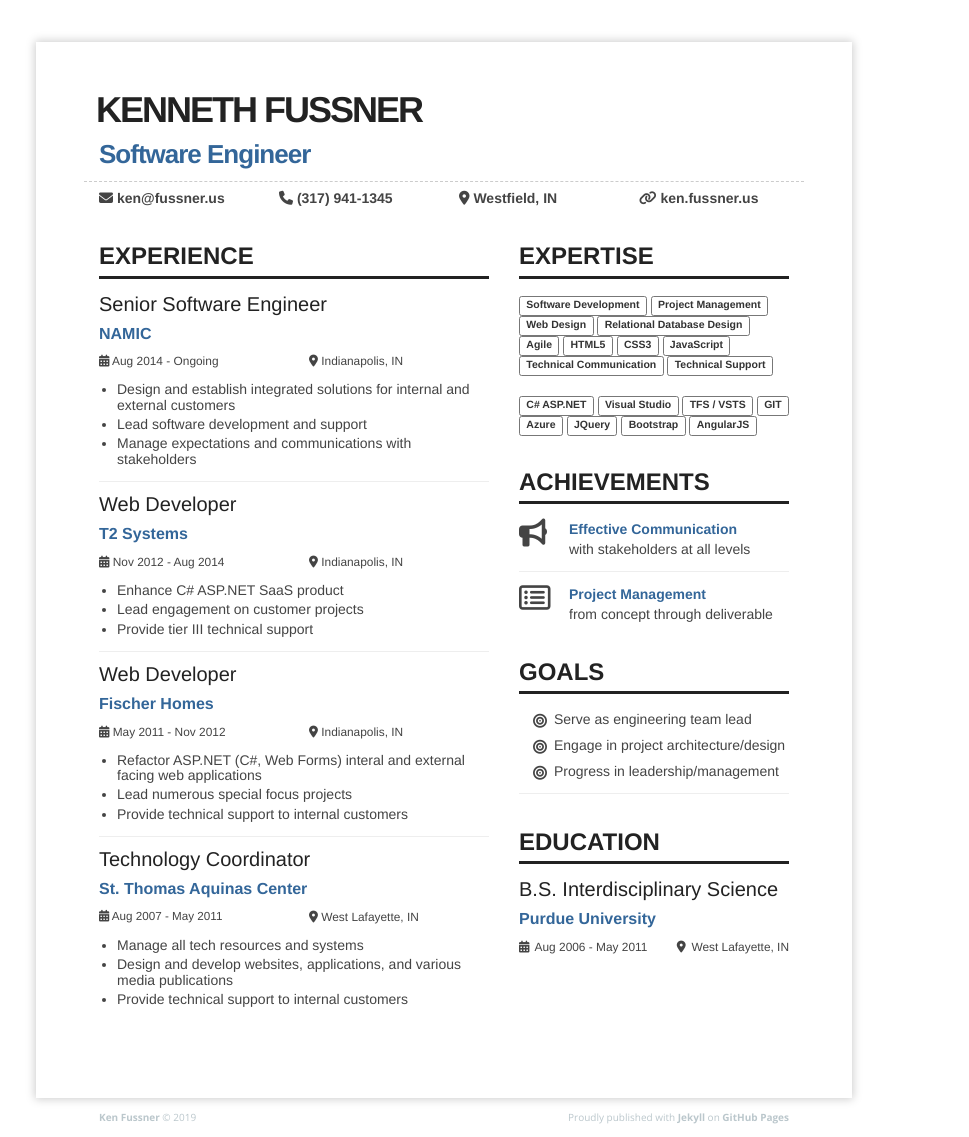
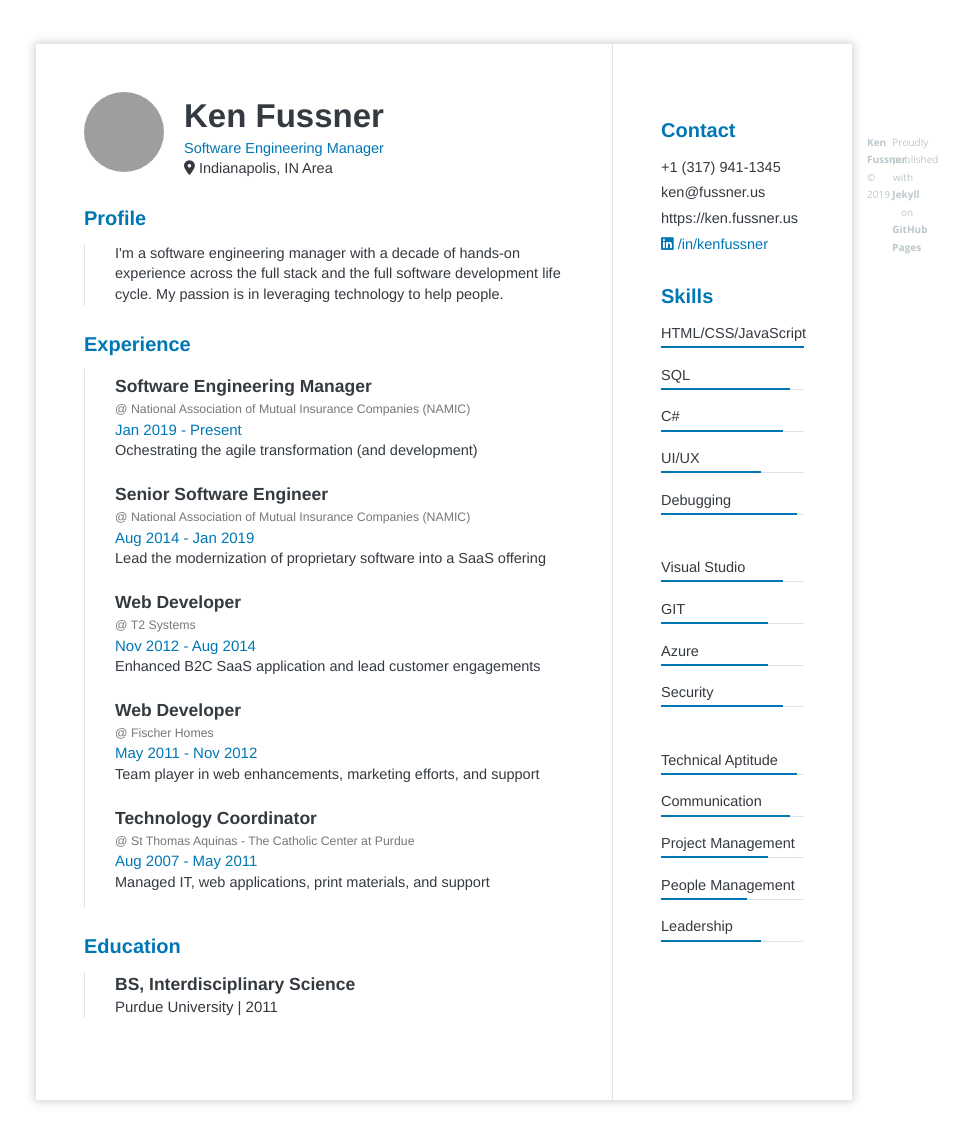
Before and after one commit to kenfussner/kenfussner.github.io, a Jekyll site: the page built from resume.html, in a window 1280 px wide. Shown: the whole page, without its empty margins (196-1165 px from the left). Built offline with Jekyll 4.4.1, drawn with Linux system fonts in a browser that asks for light colours; nearby versions of some CDN libraries; grey boxes are pictures that could not be loaded.

Commit message:
update resume and avatar

```diff
--- a/resume.html
+++ b/resume.html
@@ -9,90 +9,126 @@ current: resume
     .site-wrapper {
         width: 8.5in;
         height: 11in;
-        padding: .5in;
         margin: 3em auto;
         box-shadow: 0 0 9px 1px #ccc;
-        color: #444;
+        color: #343a40;
         letter-spacing: initial;
+        font-size: 1.45rem;
+        font-family: 'karla', sans-serif;
+        display: flex;
     }
 
-    h1,
-    h2,
-    h3,
-    h4,
-    h5,
-    h6 {
-        color: #222;
+    main {
+        padding: .5in;
+        width: 6in;
     }
 
-    h2,
-    h5,
-    .achievement strong {
-        color: #369 !important;
+    aside {
+        width: 2.5in;
+        padding: .5in;
+        border-left: 1px solid #dee2e6;
     }
 
-    h1 {
-        margin-top: 0;
-        padding-top: 0;
-        font-weight: bold;
-        text-transform: uppercase;
+    .media {
+        display: flex;
+        align-items: flex-start;
     }
 
-    h2 {
-        font-weight: bold;
-        font-size: 26px;
-        margin-top: 0;
+    .media img {
+        width: 80px;
+        height: 80px;
+        margin-right: 1rem;
+        vertical-align: middle;
+        border-style: none;
+        border-radius: 50%;
     }
 
-    h3 {
-        text-transform: uppercase;
-        font-weight: bold;
-        display: block;
-        border-bottom: solid 3px;
-        margin-top: 36px;
-        padding-bottom: 5px;
-        margin-bottom: 15px;
+    .media .media-body {
+        flex: 1;
     }
 
-    h4 {
-        font-size: 20px;
+    .list-group {
+        display: flex;
+        flex-direction: column;
+        padding-left: 0;
+        margin-bottom: 0;
+    }
+    .list-group-item {
+        border: 0;
     }
 
-    h5 {
-        font-size: 16px;
-        font-weight: bold;
+    .list-group-item.border-bottom:after {
+        content: '';
+        position: absolute;
+        left: 0;
+        bottom: -1px;
+        border: 1px solid #0077b5;
+        width: var(--percentage);
     }
 
-    hr {
-        margin-top: 12px;
-        margin-bottom: 12px;
+    .heading1 {
+        font-weight: 700;
+        font-size: 3.3rem;
+    }
+    .heading2 {
+        font-size: 2rem;
+        margin-top: 2.5rem;
+        margin-bottom: 1rem;
+        font-weight: 700;
     }
 
-    .img-avatar {
-        display: none;
-        width: 80px;
+    .heading3 {
+        font-size: 1.75rem;
+        font-weight: 700;
+        margin-bottom: 0;
     }
 
-    #meta {
-        margin-top: 3px;
-        padding-top: 6px;
-        border-top: dashed 1px #ccc;
+    .heading4 {
+        font-size: 1.5rem;
+        margin-top: 0;
+        margin-bottom: 0;
     }
 
-    .facts {
-        padding: 10px 0 0 18px;
+    .text-dark {
+        color: #343a40;
+    }
+    .text-linkedin,
+    .text-linkedin i:before {
+        color: #0077b5 !important;
     }
 
-    .facts li {
-        line-height: 1.1em;
-        padding: 2px 0;
+    .mr-3 {
+        margin-right: 1rem;
+    }
+    .ml-3 {
+        margin-left: 1rem;
+    }
+    .border-left {
+        border-left: 1px solid #dee2e6;
+    }
+    .border-bottom {
+        border-bottom: 1px solid #dee2e6;
+    }
+    .pl-5 {
+        padding-left: 3rem;
+    }
+    .py-2 {
+        padding-top: .5rem;
+        padding-bottom: .5rem;
+    }
+    .m-0 {
         margin: 0;
     }
-
-    .label-outline {
-        background-color: inherit;
-        color: #333;
-        border: solid 1px #777;
+    .mb-4 {
+        margin-bottom: 1.5rem;
+    }
+    .px-0 {
+        padding-left: 0;
+        padding-right: 0;
+    }
+    .py-1 {
+        padding-top: .25rem;
+        padding-bottom: .25rem;
     }
 
     @media print {
@@ -100,182 +136,93 @@ current: resume
             margin: 0 auto;
         }
 
+        a:after {
+            content: "" !important;
+        }
+
         footer {
             display: none;
         }
     }
 </style>
-<div class="container-fluid">
-    <h1>Kenneth Fussner</h1>
-    <h2>Software Engineer</h2>
+<main>
+<div class="media">
+<img class="mr-3 rounded-circle" src="profile.jpg" />
+<div class="media-body ml-3">
+    <div class="heading1 mt-0 text-dark">Ken Fussner</div>
+    <div class="text-linkedin">Software Engineering Manager</div>
+    <span><i class="fa fa-map-marker"></i> Indianapolis, IN Area</span>
 </div>
-
-<div id="meta" class="container-fluid">
-    <div class="row">
-        <div class="col-xs-3">
-            <strong>
-                    <i class="fa fa-envelope"></i> ken@fussner.us
-                </strong>
+</div>
+<div class="heading2 text-linkedin">Profile</div>
+<div class="border-left pl-5">
+    I'm a software engineering manager with a decade of hands-on experience across the full stack and
+    the full software development life cycle. My passion is in leveraging technology to help people.
+</div>
+<div class="heading2 text-linkedin">Experience</div>
+    <div class="border-left pl-5">
+        <div class="py-2">
+            <div class="heading3">Software Engineering Manager</div>
+            <small class="text-muted">@ National Association of Mutual Insurance Companies (NAMIC)</small>
+            <div class="heading4 text-linkedin">Jan 2019 - Present</div>
+            <p>Ochestrating the agile transformation (and development)</p>
         </div>
-        <div class="col-xs-3">
-            <strong>
-                    <i class="fa fa-phone"></i> (317) 941-1345
-                </strong>
+        <div class="py-2">
+            <div class="heading3">Senior Software Engineer</div>
+            <small class="text-muted">@ National Association of Mutual Insurance Companies (NAMIC)</small>
+            <div class="heading4 text-linkedin">Aug 2014 - Jan 2019</div>
+            <p>Lead the modernization of proprietary software into a SaaS offering</p>
         </div>
-        <div class="col-xs-3">
-            <strong>
-                    <i class="fa fa-map-marker"></i> Westfield, IN
-                </strong>
+        <div class="py-2">
+            <div class="heading3">Web Developer</div>
+            <small class="text-muted">@ T2 Systems</small>
+            <div class="heading4 text-linkedin">Nov 2012 - Aug 2014</div>
+            <p>Enhanced B2C SaaS application and lead customer engagements</p>
         </div>
-        <div class="col-xs-3">
-            <strong>
-                    <i class="fa fa-link"></i> ken.fussner.us
-                </strong>
+        <div class="py-2">
+            <div class="heading3">Web Developer</div>
+            <small class="text-muted">@ Fischer Homes</small>
+            <div class="heading4 text-linkedin">May 2011 - Nov 2012</div>
+            <p>Team player in web enhancements, marketing efforts, and support</p>
+        </div>
+        <div class="py-2">
+            <div class="heading3">Technology Coordinator</div>
+            <small class="text-muted">@ St Thomas Aquinas - The Catholic Center at Purdue</small>
+            <div class="heading4 text-linkedin">Aug 2007 - May 2011</div>
+            <p>Managed IT, web applications, print materials, and support</p>
         </div>
     </div>
-</div>
-
-<div class="container-fluid">
-    <div class="row">
-        <div class="col-xs-7">
-            <h3>Experience</h3>
-            <div>
-                <h4>Senior Software Engineer</h4>
-                <h5>NAMIC</h5>
-                <div class="row small">
-                    <div class="col-xs-6">
-                        <i class="fa fa-calendar"></i> Aug 2014 - Ongoing
-                    </div>
-                    <div class="col-xs-6">
-                        <i class="fa fa-map-marker"></i> Indianapolis, IN
-                    </div>
-                </div>
-                <ul class="facts">
-                    <li>Design and establish integrated solutions for internal and external customers</li>
-                    <li>Lead software development and support</li>
-                    <li>Manage expectations and communications with stakeholders</li>
-                </ul>
-            </div>
-            <hr />
-            <div>
-                <h4>Web Developer</h4>
-                <h5>T2 Systems</h5>
-                <div class="row small">
-                    <div class="col-xs-6">
-                        <i class="fa fa-calendar"></i> Nov 2012 - Aug 2014
-                    </div>
-                    <div class="col-xs-6">
-                        <i class="fa fa-map-marker"></i> Indianapolis, IN
-                    </div>
-                </div>
-                <ul class="facts">
-                    <li>Enhance C# ASP.NET SaaS product</li>
-                    <li>Lead engagement on customer projects</li>
-                    <li>Provide tier III technical support</li>
-                </ul>
-            </div>
-            <hr />
-            <div>
-                <h4>Web Developer</h4>
-                <h5>Fischer Homes</h5>
-                <div class="row small">
-                    <div class="col-xs-6">
-                        <i class="fa fa-calendar"></i> May 2011 - Nov 2012
-                    </div>
-                    <div class="col-xs-6">
-                        <i class="fa fa-map-marker"></i> Indianapolis, IN
-                    </div>
-                </div>
-                <ul class="facts">
-                    <li>Refactor ASP.NET (C#, Web Forms) interal and external facing web applications</li>
-                    <li>Lead numerous special focus projects</li>
-                    <li>Provide technical support to internal customers</li>
-                </ul>
-            </div>
-            <hr />
-            <div>
-                <h4>Technology Coordinator</h4>
-                <h5>St. Thomas Aquinas Center</h5>
-                <div class="row small">
-                    <div class="col-xs-6" style="font-size:.98em;">
-                        <i class="fa fa-calendar"></i> Aug 2007 - May 2011
-                    </div>
-                    <div class="col-xs-6">
-                        <i class="fa fa-map-marker"></i> West Lafayette, IN
-                    </div>
-                </div>
-                <ul class="facts">
-                    <li>Manage all tech resources and systems</li>
-                    <li>Design and develop websites, applications, and various media publications</li>
-                    <li>Provide technical support to internal customers</li>
-                </ul>
-            </div>
+    <div class="heading2 text-linkedin">Education</div>
+        <div class="border-left pl-5">
+            <div class="heading3">BS, Interdisciplinary Science</div>
+            <div class="heading4">Purdue University | 2011</div>
         </div>
-        <div class="col-xs-5">
-            <h3>Expertise</h3>
-            <div>
-                <span class="label label-default label-outline">Software Development</span>
-                <span class="label label-default label-outline">Project Management</span>
-                <span class="label label-default label-outline">Web Design</span>
-                <span class="label label-default label-outline">Relational Database Design</span>
-                <span class="label label-default label-outline">Agile</span>
-                <span class="label label-default label-outline">HTML5</span>
-                <span class="label label-default label-outline">CSS3</span>
-                <span class="label label-default label-outline">JavaScript</span>
-                <span class="label label-default label-outline">Technical Communication</span>
-                <span class="label label-default label-outline">Technical Support</span>
-                <br /><br />
-                <span class="label label-default label-outline">C# ASP.NET</span>
-                <span class="label label-default label-outline">Visual Studio</span>
-                <span class="label label-default label-outline">TFS / VSTS</span>
-                <span class="label label-default label-outline">GIT</span>
-                <span class="label label-default label-outline">Azure</span>
-                <span class="label label-default label-outline">JQuery</span>
-                <span class="label label-default label-outline">Bootstrap</span>
-                <span class="label label-default label-outline">AngularJS</span>
-            </div>
-
-            <h3>Achievements</h3>
-            <div class="row achievement">
-                <div class="col-xs-2">
-                    <i class="fa fa-2x fa-bullhorn"></i>
-                </div>
-                <div class="col-xs-10">
-                    <strong>Effective Communication</strong><br />with stakeholders at all levels
-                </div>
-            </div>
-            <hr />
-            <div class="row achievement">
-                <div class="col-xs-2">
-                    <i class="fa fa-2x fa-list-alt"></i>
-                </div>
-                <div class="col-xs-10">
-                    <strong>Project Management</strong><br />from concept through deliverable
-                </div>
-            </div>
-
-            <h3>Goals</h3>
-            <ul class="fa-ul">
-                <li><i class="fa-li fa fa-bullseye"></i>Serve as engineering team lead</li>
-                <li><i class="fa-li fa fa-bullseye"></i>Engage in project architecture/design</li>
-                <li><i class="fa-li fa fa-bullseye"></i>Progress in leadership/management</li>
-
-            </ul>
-            <hr />
-
-            <h3>Education</h3>
-            <div>
-                <h4>B.S. Interdisciplinary Science</h4>
-                <h5>Purdue University</h5>
-                <div class="small">
-                    <div class="pull-left">
-                        <i class="fa fa-calendar" style="margin-right:.25rem;"></i> Aug 2006 - May 2011
-                    </div>
-                    <div class="pull-right">
-                        <i class="fa fa-map-marker" style="margin-right:.25rem;"></i> West Lafayette, IN
-                    </div>
-                </div>
-            </div>
-        </div>
-    </div>
-</div>
+</main>
+<aside>
+<div class="heading2 text-linkedin">Contact</div>
+<ul class="list-group pb-5">
+<li class="list-group-item m-0 px-0 py-1">+1 (317) 941-1345</li>
+<li class="list-group-item m-0 px-0 py-1"><a href="mailto:ken@fussner.us" class="text-dark">ken@fussner.us</a></li>
+<li class="list-group-item m-0 px-0 py-1"><a href="https://ken.fussner.us" class="text-dark">https://ken.fussner.us</a></li>
+<li class="list-group-item m-0 px-0 py-1"><a href="https://linkedin.com/in/kenfussner/" class="text-linkedin"><i class="fa fa-linkedin-square"></i> /in/kenfussner</a></li>
+</ul>
+<div class="heading2 text-linkedin">Skills</div>
+<ul class="list-group">
+    <li class="list-group-item border-bottom m-0 px-0 py-1 mb-4" style="--percentage: 100%;">HTML/CSS/JavaScript</li>
+    <li class="list-group-item border-bottom m-0 px-0 py-1 mb-4" style="--percentage: 90%;">SQL</li>
+    <li class="list-group-item border-bottom m-0 px-0 py-1 mb-4" style="--percentage: 85%;">C#</li>
+    <li class="list-group-item border-bottom m-0 px-0 py-1 mb-4" style="--percentage: 70%;">UI/UX</li>
+    <li class="list-group-item border-bottom m-0 px-0 py-1 mb-4" style="--percentage: 95%;">Debugging</li>
+    <li class="list-group-item m-0 px-0 py-1">&nbsp;</li>
+    <li class="list-group-item border-bottom m-0 px-0 py-1 mb-4" style="--percentage: 85%;">Visual Studio</li>
+    <li class="list-group-item border-bottom m-0 px-0 py-1 mb-4" style="--percentage: 75%;">GIT</li>
+    <li class="list-group-item border-bottom m-0 px-0 py-1 mb-4" style="--percentage: 75%;">Azure</li>
+    <li class="list-group-item border-bottom m-0 px-0 py-1 mb-4" style="--percentage: 85%;">Security</li>
+    <li class="list-group-item m-0 px-0 py-1">&nbsp;</li>
+    <li class="list-group-item border-bottom m-0 px-0 py-1 mb-4" style="--percentage: 95%;">Technical Aptitude</li>
+    <li class="list-group-item border-bottom m-0 px-0 py-1 mb-4" style="--percentage: 90%;">Communication</li>
+    <li class="list-group-item border-bottom m-0 px-0 py-1 mb-4" style="--percentage: 75%;">Project Management</li>
+    <li class="list-group-item border-bottom m-0 px-0 py-1 mb-4" style="--percentage: 60%;">People Management</li>
+    <li class="list-group-item border-bottom m-0 px-0 py-1 mb-4" style="--percentage: 70%;">Leadership</li>
+</ul>
+</aside>
```
Also changed, not shown: 1 other file.
